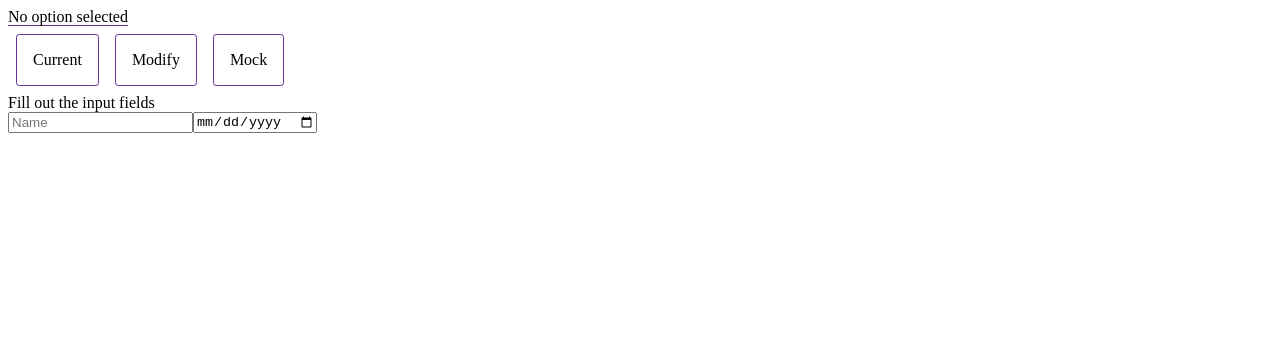
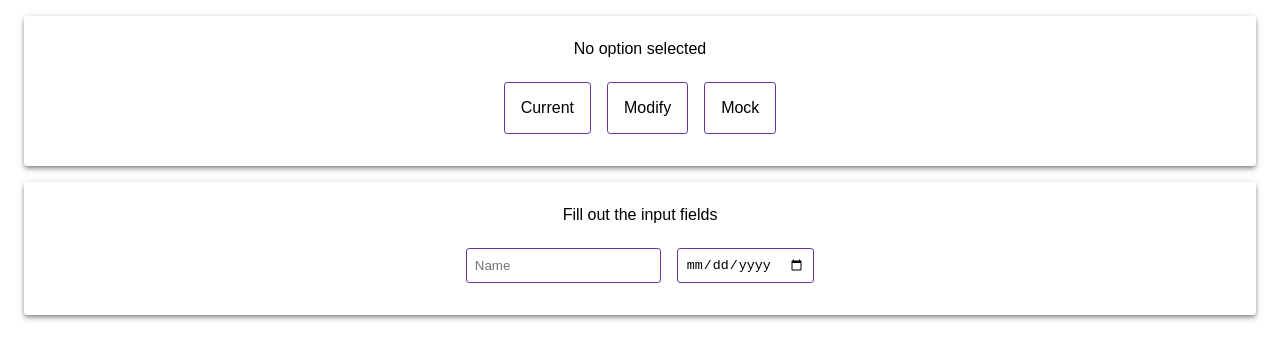
Before and after one commit to BennyHinrichs/proxy-state-mgmt, a plain HTML site: page index.html in a window 1280 px wide. Drawn offline with Linux system fonts and the light colour scheme.

Commit message:
Making it prettier

```diff
--- a/index.html
+++ b/index.html
@@ -1,37 +1,69 @@
 <html>
+
 <head>
   <script type="module" src="main.js"></script>
 </head>
 <style>
+  :root {
+    font-family: Arial, sans-serif;
+    --size-lg: 1rem;
+    --size-md: .5rem;
+    --radius: .2rem;
+  }
+  .card {
+    border-radius: var(--radius);
+    box-shadow: 0 4px 5px 0 rgba(0, 0, 0, 0.14), 0 1px 10px 0 rgba(0, 0, 0, 0.12), 0 2px 4px -1px rgba(0, 0, 0, 0.4);
+    display: flex;
+    align-items: center;
+    flex-direction: column;
+    margin: var(--size-lg);
+    padding: var(--size-lg);
+  }
+
   .actions {
     display: flex;
+    margin: var(--size-lg) 0;
+  }
+
+  .btn, input {
+    border: 1px solid rebeccapurple;
+    border-radius: var(--radius);
+    margin: 0 var(--size-md);
   }
   .btn {
-      border: 1px solid rebeccapurple;
-      border-radius: .2rem;
     cursor: pointer;
-      margin: .5rem;
     padding: 1rem;
   }
   .btn:hover {
     background: rgb(218, 182, 218);
+    color: #fff;
   }
-    type-banner {
-      border-bottom: 1px solid rebeccapurple;
-      margin-bottom: 1rem;
+  input {
+    outline: none;
+    padding: var(--size-md);
+  }
+
+  type-banner, user-info {
+    margin: var(--size-md);
   }
 </style>
+
 <body>
+  <div class="card">
     <type-banner></type-banner>
     <div class="actions actions--type">
       <div class="btn" data-action="current">Current</div>
       <div class="btn" data-action="modify">Modify</div>
       <div class="btn" data-action="mock">Mock</div>
     </div>
+  </div>
+  <div class="card">
     <user-info></user-info>
     <div class="actions actions--user">
-      <input type="text" class="" data-action="name" placeholder="Name"/>
+      <input type="text" class="" data-action="name" placeholder="Name" />
       <input type="date" class="" data-action="dob" />
     </div>
+  </div>
 </body>
+
 </html>
```
Lines whose indentation alone changed are shown as unchanged.
